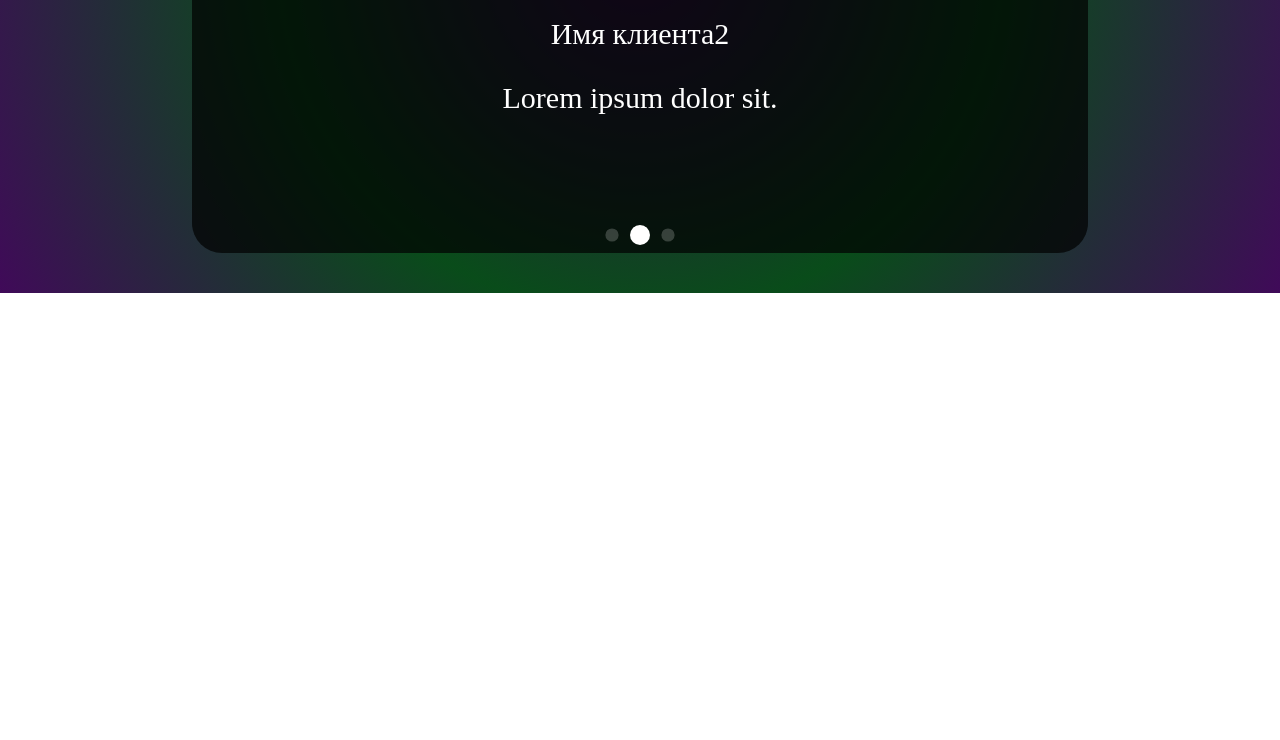
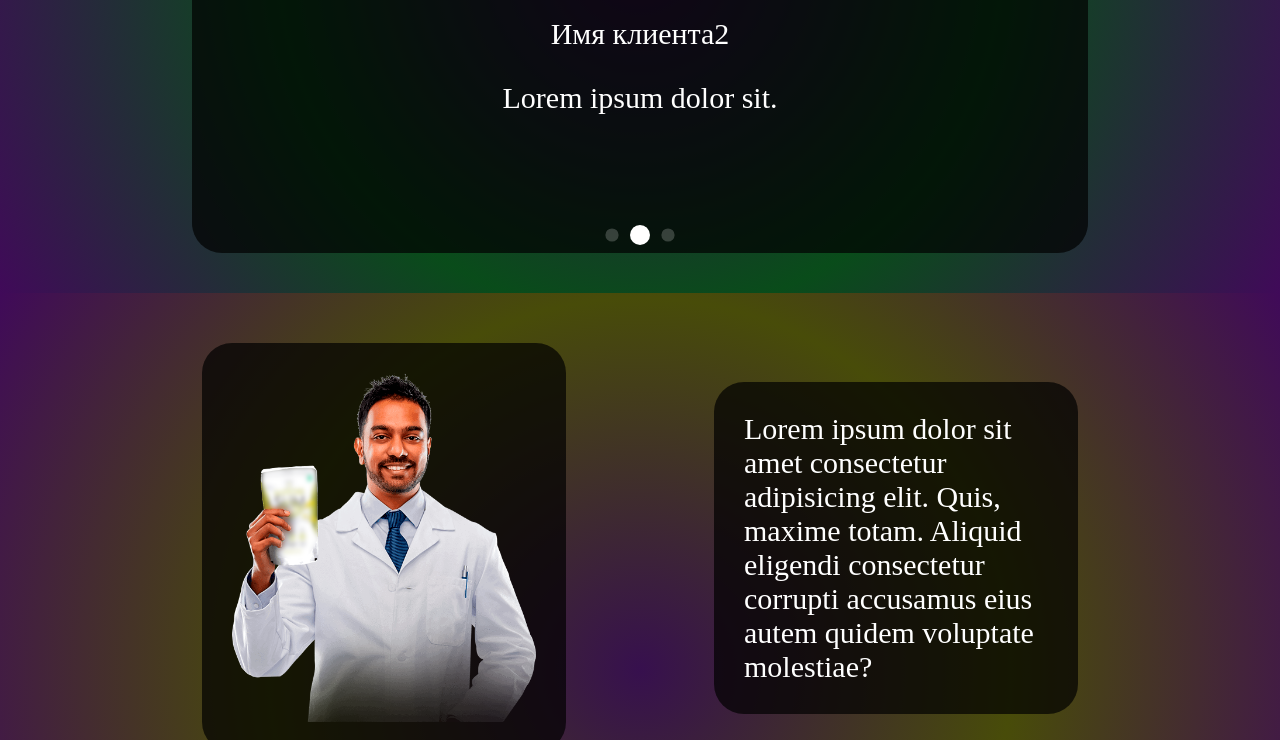
Before and after one commit to Ovanes1002/LevelUp, a website: page src/index.html in a window 1280 px wide. Shown: the part 2060-2800 px from the top of the page. Before the commit the page ends 2353 px from the top, so only its background shows below. Drawn offline with nearby package versions, Linux system fonts and the light colour scheme; files that its build step writes are made by us from their sources.

Commit message:
блок advancement сделан

```diff
--- a/src/index.html
+++ b/src/index.html
@@ -115,6 +115,25 @@
                 <div class="feedback-slider__button-next swiper-button-next"></div>
             </div>
         </div>
+        <div class="advancement">
+            <div class="advancement__content">
+                <div class="advancement__product">
+                    <div class="advancement__doctor-image">
+                        <img src="images/doctor.png" alt="доктор с продуктом" />
+                    </div>
+                    <div class="advancement__descr">
+                        Lorem ipsum dolor sit amet consectetur adipisicing elit. Quis, maxime totam. Aliquid
+                        eligendi consectetur corrupti accusamus eius autem quidem voluptate molestiae?
+                    </div>
+                </div>
+                <ul class="advancement__structure">
+                    <li>Характеристика 1</li>
+                    <li>Характеристика 2</li>
+                    <li>Характеристика 3</li>
+                </ul>
+                <button class="order">Заказать</button>
+            </div>
+        </div>
     </body>
     <script src="https://cdn.jsdelivr.net/npm/swiper@11/swiper-bundle.min.js"></script>
     <script src="js/script.js"></script>
--- /dev/null
+++ b/src/scss/blocks/_advancement.scss
@@ -0,0 +1,64 @@
+.advancement {
+    padding: 50px 0;
+    background: rgb(55, 16, 78);
+    background: -moz-radial-gradient(
+        circle,
+        rgba(55, 16, 78, 1) 0%,
+        rgba(72, 76, 9, 1) 50%,
+        rgba(64, 10, 89, 1) 100%
+    );
+    background: -webkit-radial-gradient(
+        circle,
+        rgba(55, 16, 78, 1) 0%,
+        rgba(72, 76, 9, 1) 50%,
+        rgba(64, 10, 89, 1) 100%
+    );
+    background: radial-gradient(
+        circle,
+        rgba(55, 16, 78, 1) 0%,
+        rgba(72, 76, 9, 1) 50%,
+        rgba(64, 10, 89, 1) 100%
+    );
+    filter: progid:DXImageTransform.Microsoft.gradient(startColorstr="#37104e",endColorstr="#400a59",GradientType=1);
+    &__content {
+        width: 80%;
+        margin: 0 auto;
+    }
+
+    &__product {
+        display: flex;
+        justify-content: space-around;
+        align-items: center;
+    }
+
+    &__doctor-image {
+        width: 364px;
+        height: 409px;
+        background-color: rgba(0, 0, 0, 0.7);
+        padding: 30px;
+        border-radius: 30px;
+        img {
+            width: 100%;
+            height: 100%;
+        }
+    }
+
+    &__descr {
+        width: 364px;
+        background-color: rgba(0, 0, 0, 0.7);
+        padding: 30px;
+        border-radius: 30px;
+    }
+
+    &__structure {
+        display: flex;
+        justify-content: space-around;
+        align-items: center;
+        margin: 50px auto;
+        padding: 20px;
+        background-color: rgba(0, 0, 0, 0.7);
+        border-radius: 30px;
+    }
+}
+.order {
+}
--- a/src/scss/blocks/_feedback.scss
+++ b/src/scss/blocks/_feedback.scss
@@ -26,8 +26,6 @@
     padding: 40px 20px 60px 20px;
     background-color: rgba(0, 0, 0, 0.7);
     border-radius: 30px;
-    &__wrapper {
-    }
 
     &__slide {
         display: flex;
@@ -60,12 +58,6 @@
     &__pagination {
         margin-top: 20px;
     }
-
-    &__button-prev {
-    }
-
-    &__button-next {
-    }
 }
 
 .feedback-slider .swiper-button-prev::after,
--- a/src/scss/blocks/_promo.scss
+++ b/src/scss/blocks/_promo.scss
@@ -57,8 +57,14 @@
             height: 100%;
         }
     }
-    &__features ol li {
-        font-size: 30px;
-        padding: 20px;
+    &__features {
+        width: 400px;
+        display: flex;
+        justify-content: center;
+        align-items: center;
+        ol li {
+            font-size: 30px;
+            padding: 20px;
+        }
     }
 }
--- a/src/scss/style.scss
+++ b/src/scss/style.scss
@@ -63,3 +63,4 @@ body {
 @import "blocks/promo";
 @import "blocks/structure";
 @import "blocks/feedback";
+@import "blocks/advancement";
```
